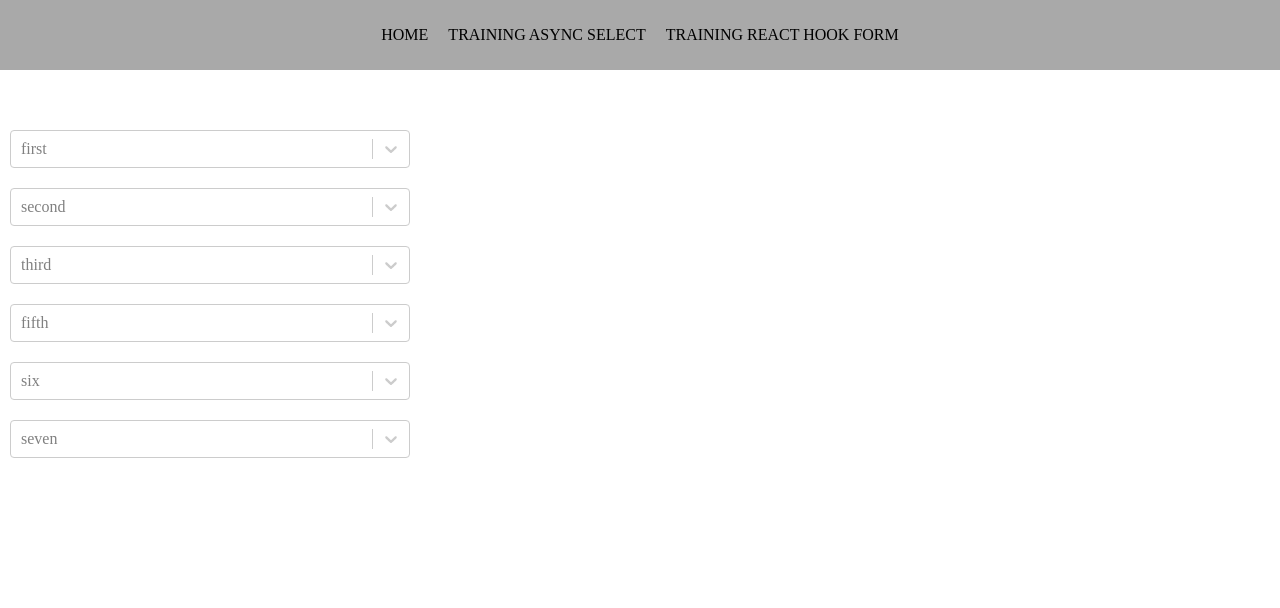
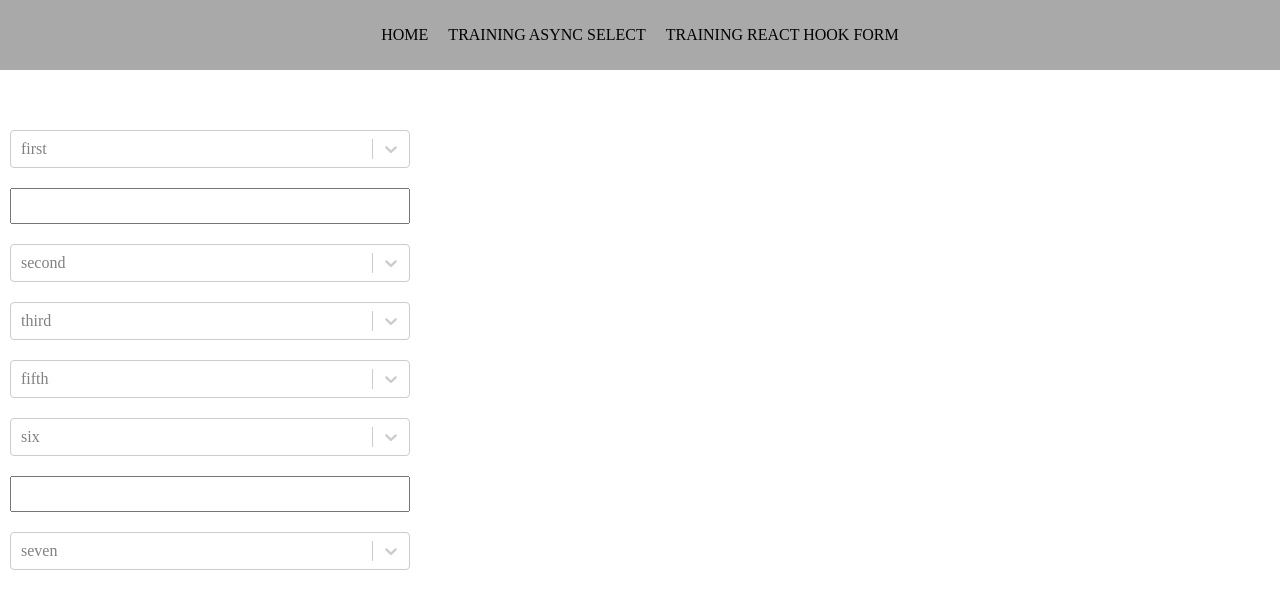
Before and after one commit to zurabdemirov/projectEvolution, a React (Vite) app: page /trainingAsyncSelect in a window 1280 px wide. Shown: the top 608 px of the page. Built offline with nearby package versions, Linux system fonts and the light colour scheme; data requests are answered from the project's data file.

Commit message:
Добавил два input

```diff
--- a/src/pages/AsyncSelect/AsyncSelect.tsx
+++ b/src/pages/AsyncSelect/AsyncSelect.tsx
@@ -1,7 +1,7 @@
-import React, { useEffect, useState } from "react";
+import React, { useEffect, useState, ChangeEvent } from "react";
 import { useAsyncFn } from 'react-use';
 import { fetchCountries } from "../../requests";
-import { formsObject, Posts, State } from '../../type'
+import { formsObject, Posts } from '../../type'
 import { filters } from "./Filters";
 
 export default function TrainingAsyncSelect() {
@@ -10,6 +10,10 @@ export default function TrainingAsyncSelect() {
 
     const onOptionChange = (newValue: Posts, {name}: Posts) => {
         setState((state: any) => ({...state, [name]: newValue}))
+    };
+
+    const onInputChange = (e: ChangeEvent<HTMLInputElement>, name: string) => {
+        setState((state: any) => ({...state, [name]: e?.target?.value}))
     };
 
     useEffect(() => {
@@ -27,9 +31,11 @@ export default function TrainingAsyncSelect() {
                     <>
                         {component({
                             ...rest,
-                            onChange: onOptionChange,
+                            onOptionChange: onOptionChange,
+                            onInputChange: onInputChange,
                             name,
                             state,
+                            setState,
                             ...(getUrl && { url: getUrl(state.firstSelect.id)})
                         })}
                     </>
--- a/src/pages/AsyncSelect/Filters.tsx
+++ b/src/pages/AsyncSelect/Filters.tsx
@@ -1,4 +1,5 @@
 import { AsyncSelect } from "../../shared/AsyncSelect";
+import {Input} from "../../shared/Input";
 // @ts-ignore
 import qs from 'qs';
 
@@ -9,6 +10,11 @@ export const filters = [
         placeholder: 'first',
         getUrl: () => 'countries',
         className: 'selectContainer',
+    },
+    {
+        component: (props: any) => <Input key={props.state.firstSelect.event} {...props} />,
+        name: "firstInput",
+        className: 'inputContainer',
     },
     {
         component: (props: any) => <AsyncSelect key={props.state.firstSelect.id} {...props} />,
@@ -43,6 +49,11 @@ export const filters = [
         className: 'selectContainer',
     },
     {
+        component: (props: any) => <Input key={props.state.secondInput.event} {...props} />,
+        name: 'secondInput',
+        className: 'inputContainer',
+    },
+    {
         component: (props: any) => <AsyncSelect {...props} />,
         name: "sevenSelect",
         placeholder: 'seven',
--- a/src/shared/AsyncSelect.tsx
+++ b/src/shared/AsyncSelect.tsx
@@ -8,7 +8,7 @@ interface PropsType {
     placeholder: string;
     optionValue: string,
     optionLabel: string,
-    onChange:any,
+    onOptionChange:any,
     url?: string,
     urlFilter: string,
     className?: string,
@@ -20,7 +20,7 @@ const domain = 'http://localhost:3001/'
 export const AsyncSelect = ({
                                 name,
                                 placeholder,
-                                onChange,
+                                onOptionChange,
                                 url,
                                 className,
                                 urlFilter = "name",
@@ -53,7 +53,7 @@ export const AsyncSelect = ({
             getOptionValue={getOption}
             getOptionLabel={getOption}
             loadOptions={loadOptions}
-            onChange={onChange}
+            onChange={onOptionChange}
             defaultOptions
             className={className}
             {...rest}
--- /dev/null
+++ b/src/shared/Input.tsx
@@ -0,0 +1,21 @@
+import React from "react";
+import { ChangeEvent } from 'react';
+
+interface PropsType {
+    name: string;
+    state: any;
+    className: string;
+    onInputChange:(e:ChangeEvent<HTMLInputElement>, name: string) => void;
+}
+
+export const Input = ({onInputChange, name, state, className, ...rest}: PropsType) => {
+    return (
+        <input
+            name={name}
+            value={state[name]}
+            className={className}
+            onChange={(() => (e) => onInputChange(e, name))()}
+            {...rest}
+        />
+    );
+};
--- a/src/styles.scss
+++ b/src/styles.scss
@@ -36,10 +36,17 @@ body {
   width: 400px;
 }
 
+.inputContainer {
+  margin-bottom: 20px;
+  width: 392px;
+  height: 30px;
+}
+
 .outletContainer {
   padding:10px;
   padding-bottom:60px;
 }
+
 .footer {
   position:absolute;
   bottom:0;
--- a/src/type.ts
+++ b/src/type.ts
@@ -1,9 +1,11 @@
 export const formsObject = {
     firstSelect: "",
+    firstInput: "",
     secondSelect: "",
     thirdSelect: "",
     fifthSelect: "",
     sixSelect: "",
+    secondInput: "",
     sevenSelect: "",
 };
 
@@ -14,9 +16,11 @@ export interface Posts {
 
 export interface State {
     firstSelect?: "" | Posts,
+    firstInput?: "" | Posts,
     secondSelect?: "" | Posts,
     thirdSelect?: "" | Posts,
     fifthSelect?: "" | Posts,
     sixSelect?: "" | Posts,
+    secondInput?: "" | Posts,
     sevenSelect?: "" | Posts,
 }
```
